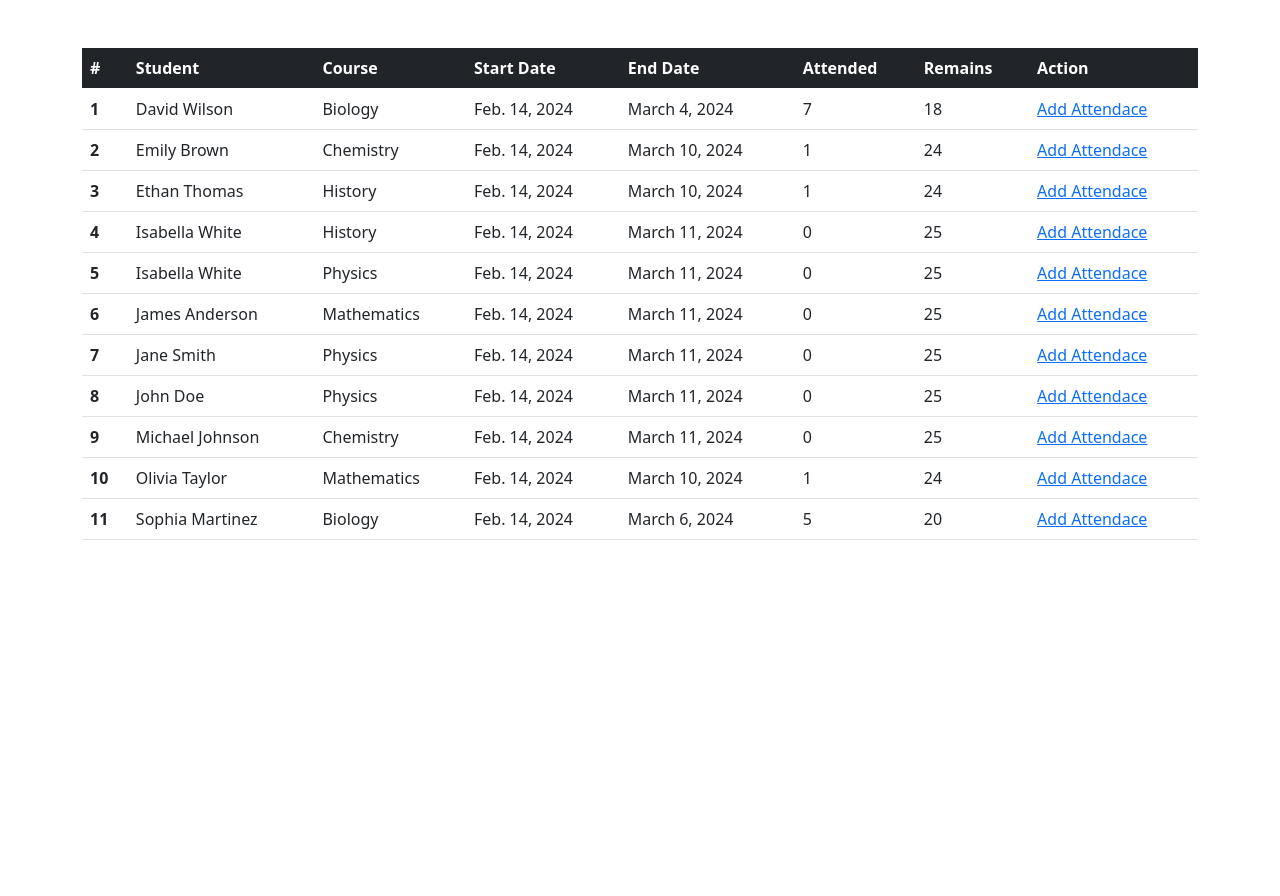
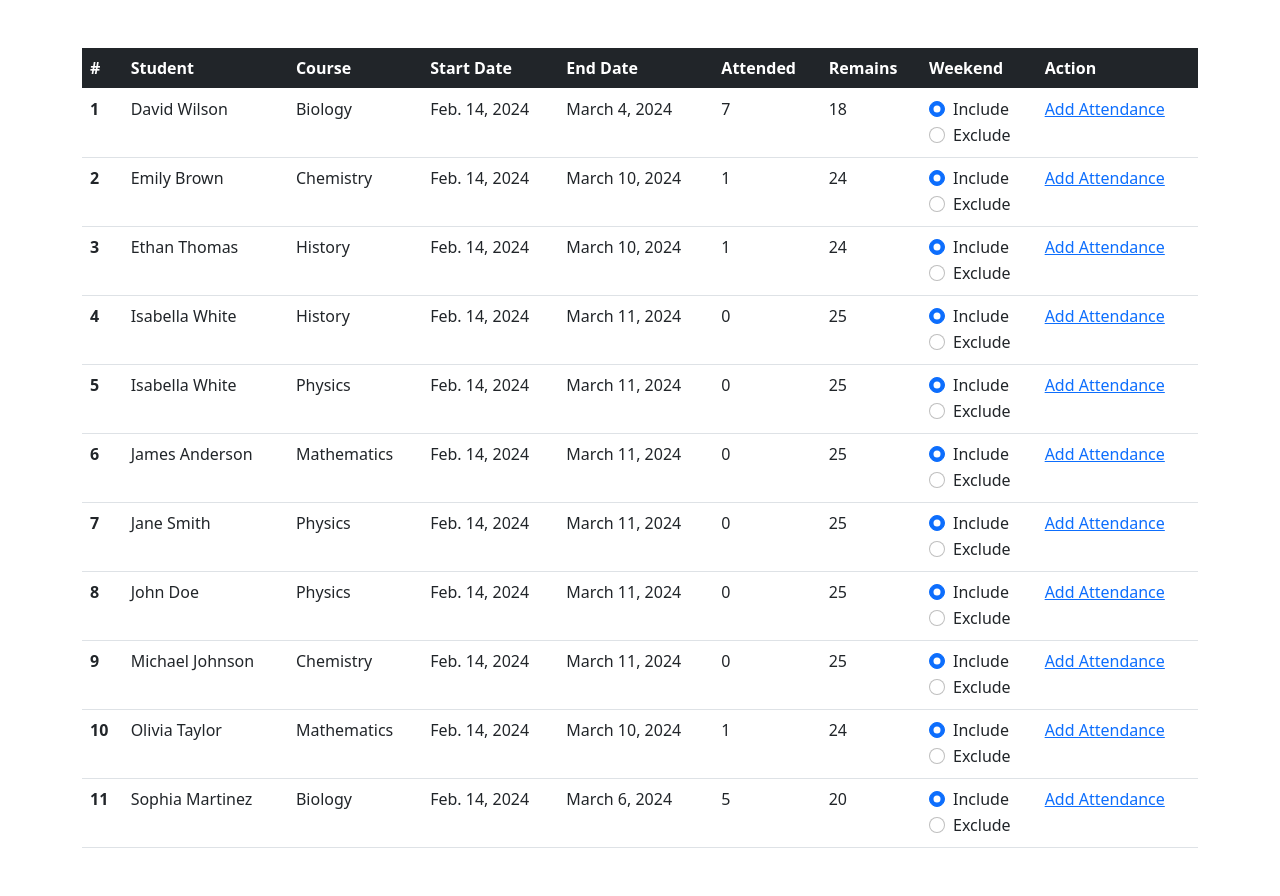
Before and after one commit to wajid9752/Student-Classes-Management, a Django app: page / in a window 1280 px wide. Shown: the part 56-952 px from the top of the page. Before the commit the page ends 596 px from the top, so only its background shows below. Run offline with Django 5.2, Linux system fonts and the light colour scheme; a user stored in the database is signed in; data comes from the database, SQL or seed files in the repository; both versions use the stored data as it was after the commit.

Commit message:
Exclude Weekend and Can add More than one attendance in a day

```diff
--- a/course/models.py
+++ b/course/models.py
@@ -32,7 +32,6 @@ class Student(models.Model):
 
     def __str__(self):
         return self.student_name
-
 
 
 
--- a/course/views.py
+++ b/course/views.py
@@ -21,16 +21,12 @@ def home(request):
 
     return render(request , "home.html" , context={"students":enrollments})
 
-
 @login_required(login_url="login")
 def add_attendance(request,pk):
     obj=Course_Enrolment.objects.get(id=pk)
     if request.POST:
         get_id = request.POST.get("class_id")
         cls_obj=Course_Classes.objects.get(id=get_id)
-        if Attendance.objects.filter( course_enrolment = obj , attended_date = date.today() ):
-            messages.success(request , "You can not add more than one attendance in single day")
-            return redirect("add-attendance" , pk)
 
         Attendance.objects.create(
             course_enrolment = obj ,
--- a/templates/components/table.html
+++ b/templates/components/table.html
@@ -9,25 +9,90 @@
             <th scope="col">End Date</th>
             <th scope="col">Attended</th>
             <th scope="col">Remains</th>
+            <th scope="col">Weekend</th>
             <th scope="col">Action</th>
         </tr>
     </thead>
     <tbody>
         {% for student in students %}
         <tr>
-        <th scope="row">{{forloop.counter}}</th>
-        <td>{{student.student_id.student_name}}</td>
-        <td>{{student.course_id}}</td>
-        <td>{{student.course_id.start_date}}</td>
-        <td>{{ student.end_date }}</td>
-        <td>{{student.enrol_course.all.count}}</td>
+            <th scope="row">{{ forloop.counter }}</th>
+            <td>{{ student.student_id.student_name }}</td>
+            <td>{{ student.course_id }}</td>
+            <td>{{ student.course_id.start_date }}</td>
+            <td id="end-date-{{ student.id }}">{{ student.end_date }}</td>
+            <td>{{ student.enrol_course.all.count }}</td>
             {% with remaining_classes=student.classes_num|sub:student.enrol_course.all.count %}
             <td>{{ remaining_classes }}</td>
             {% endwith %}
-        <td> <a href="{% url 'add-attendance' student.id %}">Add Attendace</a></td>
+
+            <td>
+                <div class="form-check">
+                    <input class="form-check-input" type="radio" name="weekend-{{ student.id }}"
+                        id="include-weekend-{{ student.id }}" value="include" checked>
+                    <label class="form-check-label" for="include-weekend-{{ student.id }}">
+                        Include
+                    </label>
+                </div>
+                <div class="form-check">
+                    <input class="form-check-input" type="radio" name="weekend-{{ student.id }}"
+                        id="exclude-weekend-{{ student.id }}" value="exclude">
+                    <label class="form-check-label" for="exclude-weekend-{{ student.id }}">
+                        Exclude
+                    </label>
+                </div>
+            </td>
+
+            <td><a href="{% url 'add-attendance' student.id %}">Add Attendance</a></td>
         </tr>
         {% endfor %}
     </tbody>
+</table>
 
 
-  </table>
+<script>
+  document.addEventListener("DOMContentLoaded", function () {
+      const students = document.querySelectorAll("[id^='end-date-']");
+      students.forEach(function (student) {
+          const studentId = student.id.split("-").pop();
+          const endDate = new Date(student.textContent);
+          const today = new Date();
+
+          const includeWeekendRadio = document.getElementById(`include-weekend-${studentId}`);
+          const excludeWeekendRadio = document.getElementById(`exclude-weekend-${studentId}`);
+
+          function calculateEndDate() {
+              let newEndDate = new Date(endDate.getTime());
+              const daysToAdd = excludeWeekends(today, newEndDate);
+              newEndDate.setDate(newEndDate.getDate() + daysToAdd);
+              while (newEndDate.getDay() === 0 || newEndDate.getDay() === 6) {
+                  newEndDate.setDate(newEndDate.getDate() + 1); // Increment end date until it's a weekday
+              }
+              return newEndDate.toLocaleDateString("en-US", { month: 'long', day: 'numeric', year: 'numeric' });
+          }
+
+          function excludeWeekends(startDate, endDate) {
+              let daysToAdd = 0;
+              while (startDate < endDate) {
+                  if (startDate.getDay() === 0 || startDate.getDay() === 6) {
+                      daysToAdd++;
+                  }
+                  startDate.setDate(startDate.getDate() + 1);
+              }
+              return daysToAdd;
+          }
+
+          function updateEndDate() {
+              if (excludeWeekendRadio.checked) {
+                  student.textContent = calculateEndDate();
+              }
+          }
+
+          includeWeekendRadio.addEventListener("change", function () {
+              student.textContent = endDate.toLocaleDateString("en-US", { month: 'long', day: 'numeric', year: 'numeric' });
+          });
+
+          excludeWeekendRadio.addEventListener("change", updateEndDate);
+      });
+  });
+</script>
```
Also changed, not shown: db.sqlite3. Lines whose indentation alone changed are shown as unchanged.
